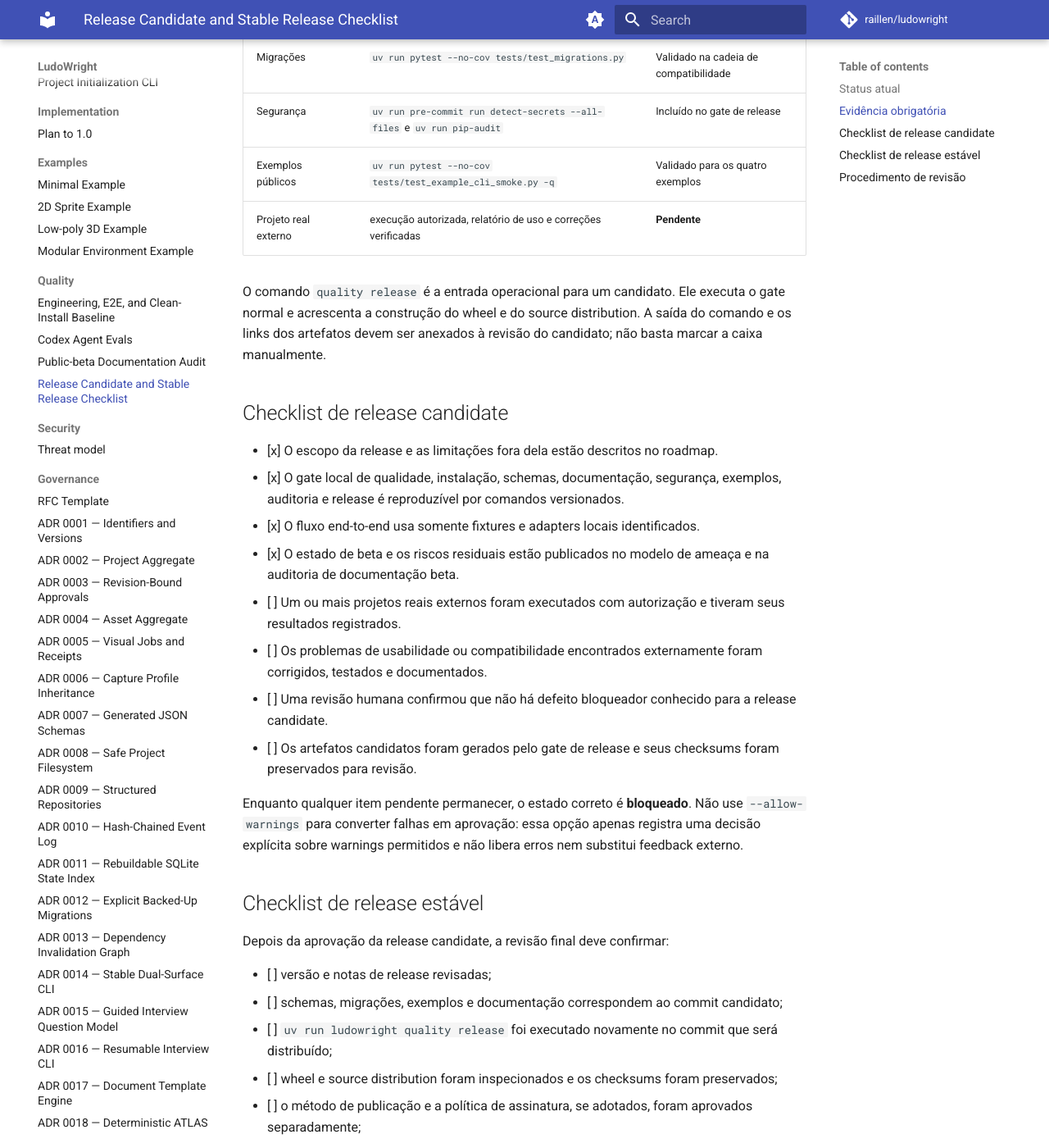
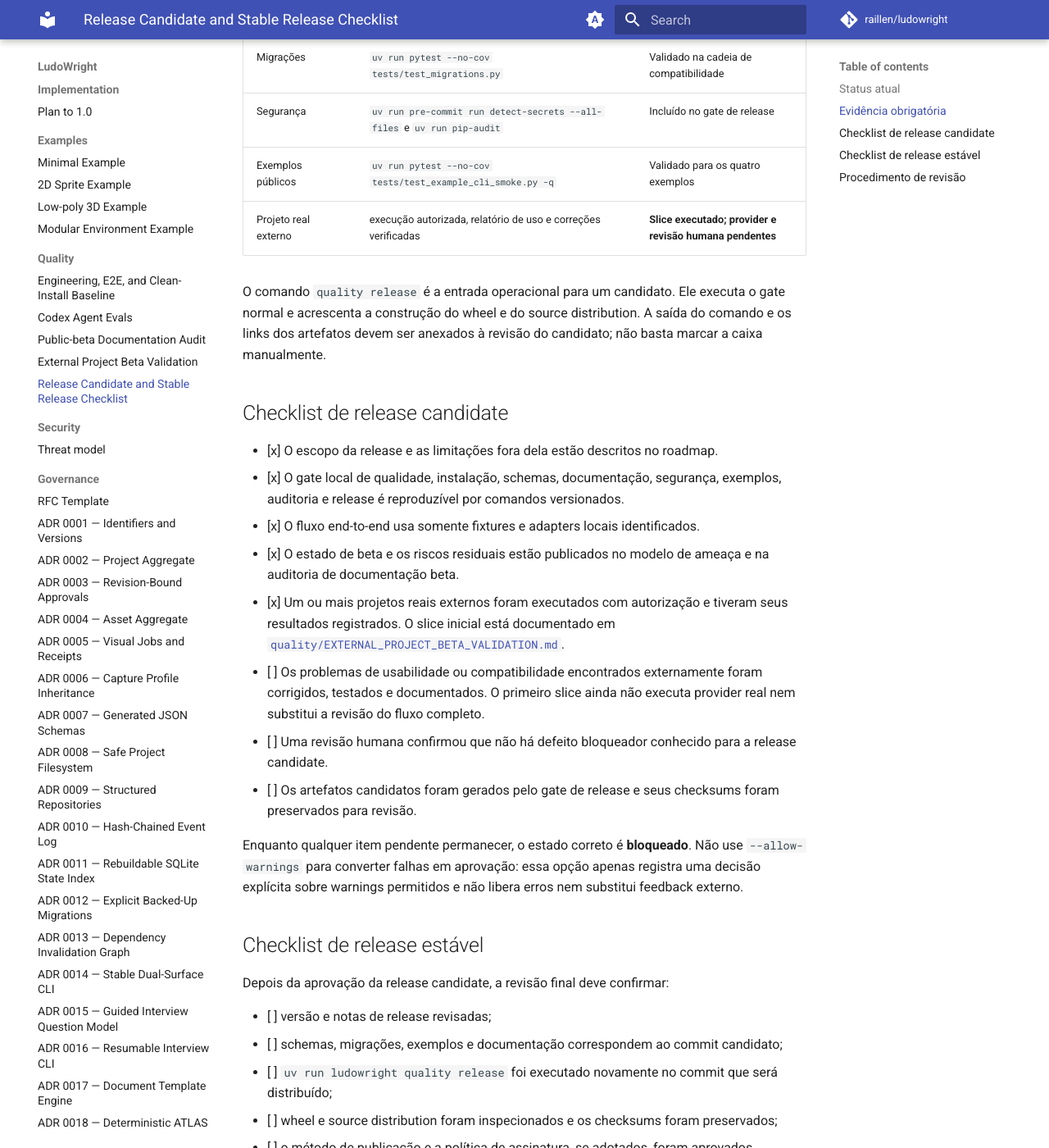
Before and after one commit to raillen/ludowright, an MkDocs documentation site: the page built from docs/quality/RELEASE_CANDIDATE_CHECKLIST.md, in a window 1280 px wide and 1400 px high, scrolled down 769 px. Shown: the whole window at 82% size. Built offline with MkDocs 1.6.1 and Material for MkDocs 9.7.7, drawn with Linux system fonts in a browser that asks for light colours; comment, search, counter and statistics services are not loaded; some of the changed text lies outside the part shown.

Commit message:
test: validate external asset beta slice

```diff
--- a/docs/atlas.json
+++ b/docs/atlas.json
@@ -643,6 +643,12 @@
       "title": "Public-beta Documentation Audit"
     },
     {
+      "canonical_source": "quality/EXTERNAL_PROJECT_BETA_VALIDATION.md",
+      "path": "quality/EXTERNAL_PROJECT_BETA_VALIDATION.md",
+      "section": "quality",
+      "title": "External Project Beta Validation"
+    },
+    {
       "canonical_source": "quality/RELEASE_CANDIDATE_CHECKLIST.md",
       "path": "quality/RELEASE_CANDIDATE_CHECKLIST.md",
       "section": "quality",
--- a/docs/quality/RELEASE_CANDIDATE_CHECKLIST.md
+++ b/docs/quality/RELEASE_CANDIDATE_CHECKLIST.md
@@ -21,7 +21,7 @@
 | Migrações | `uv run pytest --no-cov tests/test_migrations.py` | Validado na cadeia de compatibilidade |
 | Segurança | `uv run pre-commit run detect-secrets --all-files` e `uv run pip-audit` | Incluído no gate de release |
 | Exemplos públicos | `uv run pytest --no-cov tests/test_example_cli_smoke.py -q` | Validado para os quatro exemplos |
-| Projeto real externo | execução autorizada, relatório de uso e correções verificadas | **Pendente** |
+| Projeto real externo | execução autorizada, relatório de uso e correções verificadas | **Slice executado; provider e revisão humana pendentes** |
 
 O comando `quality release` é a entrada operacional para um candidato. Ele
 executa o gate normal e acrescenta a construção do wheel e do source
@@ -36,10 +36,12 @@
 - [x] O fluxo end-to-end usa somente fixtures e adapters locais identificados.
 - [x] O estado de beta e os riscos residuais estão publicados no modelo de
       ameaça e na auditoria de documentação beta.
-- [ ] Um ou mais projetos reais externos foram executados com autorização e
-      tiveram seus resultados registrados.
+- [x] Um ou mais projetos reais externos foram executados com autorização e
+      tiveram seus resultados registrados. O slice inicial está documentado em
+      [`quality/EXTERNAL_PROJECT_BETA_VALIDATION.md`](EXTERNAL_PROJECT_BETA_VALIDATION.md).
 - [ ] Os problemas de usabilidade ou compatibilidade encontrados externamente
-      foram corrigidos, testados e documentados.
+      foram corrigidos, testados e documentados. O primeiro slice ainda não
+      executa provider real nem substitui a revisão do fluxo completo.
 - [ ] Uma revisão humana confirmou que não há defeito bloqueador conhecido
       para a release candidate.
 - [ ] Os artefatos candidatos foram gerados pelo gate de release e seus
--- a/mkdocs.yml
+++ b/mkdocs.yml
@@ -93,6 +93,7 @@
       - Engineering, E2E, and Clean-Install Baseline: quality/ENGINEERING_QUALITY.md
       - Codex Agent Evals: quality/CODEX_AGENT_EVALS.md
       - Public-beta Documentation Audit: quality/PUBLIC_BETA_DOCUMENTATION_AUDIT.md
+      - External Project Beta Validation: quality/EXTERNAL_PROJECT_BETA_VALIDATION.md
       - Release Candidate and Stable Release Checklist: quality/RELEASE_CANDIDATE_CHECKLIST.md
   - Security:
       - Threat model: security/THREAT_MODEL.md
--- a/pyproject.toml
+++ b/pyproject.toml
@@ -73,6 +73,7 @@
 markers = [
   "clean_installation: validate published distributions in isolated environments",
   "end_to_end: validate the complete local-first project workflow",
+  "external_beta: validate a user-authorized external project slice",
 ]
 testpaths = ["tests"]
 
```
Also changed, not shown: docs/ATLAS.md (+1 -0 lines), docs/plans/IMPLEMENTATION_PLAN.md (+4 -1 lines), docs/product/ROADMAP.md (+3 -0 lines), docs/quality/EXTERNAL_PROJECT_BETA_VALIDATION.md (added, +76 -0 lines), docs/quality/PUBLIC_BETA_DOCUMENTATION_AUDIT.md (+6 -2 lines), 4 other files.
